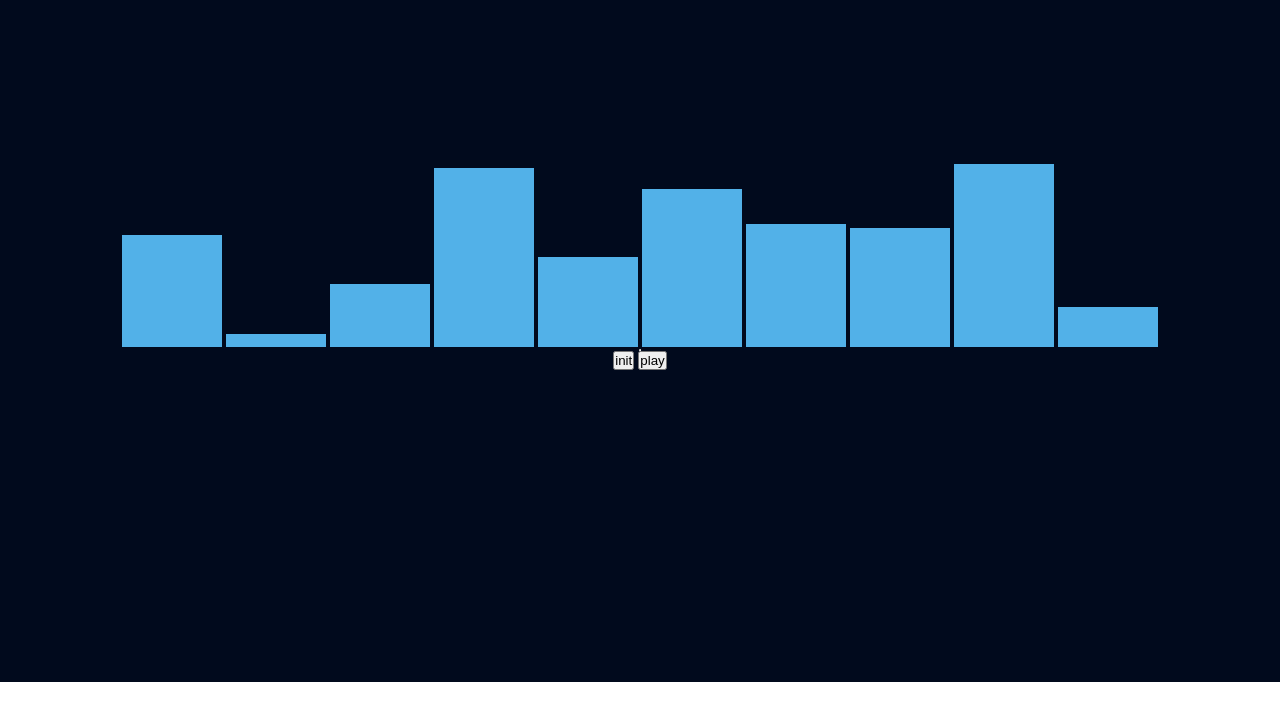
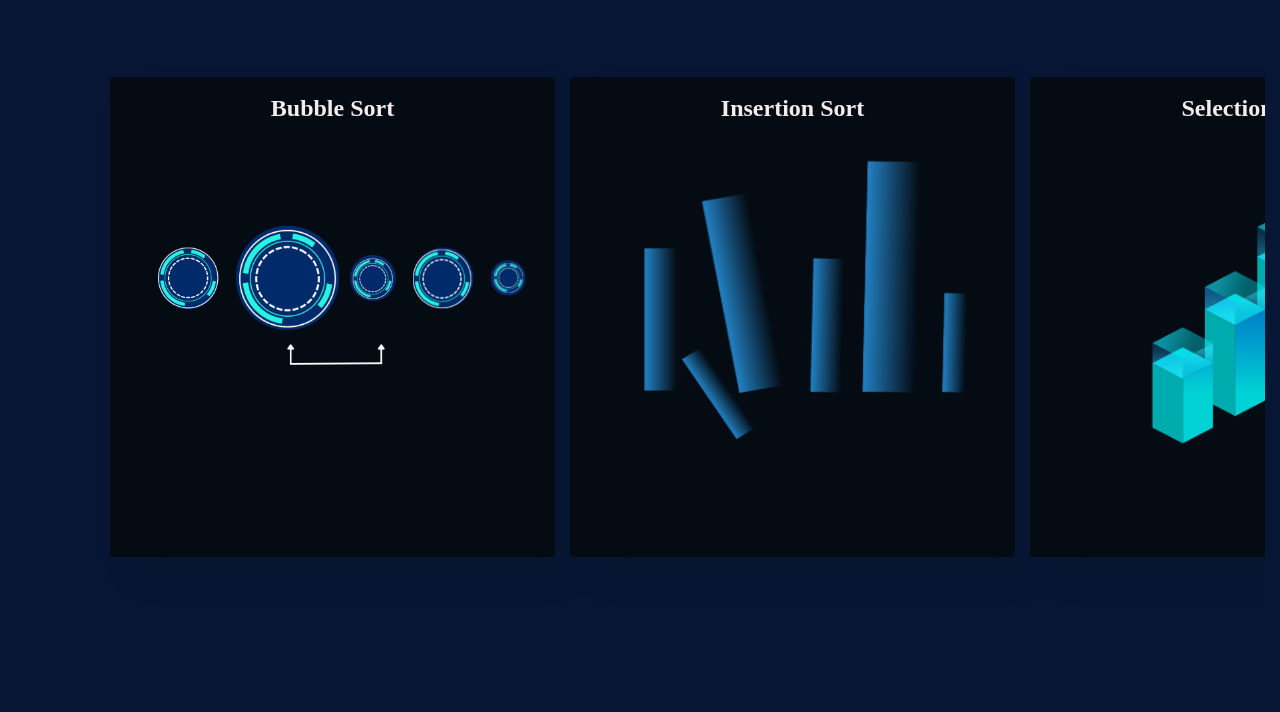
Before and after one commit to vaishnavi256/Sorting-Visualizer, a plain HTML site: page index.html in a window 1280 px wide. Shown: the part 118-830 px from the top of the page. Before the commit the page ends 800 px from the top, so only its background shows below. Drawn offline with Linux system fonts and the light colour scheme.

Commit message:
created landing page

```diff
--- a/index.html
+++ b/index.html
@@ -5,21 +5,24 @@
     <meta name="viewport" content="width=device-width, initial-scale=1.0">
     <link rel="stylesheet" href="style.css">
     <title>Sorting Visualizer</title>
-
 </head>
 <body>
     <div class="wrapper">
-        <h1>Sorting Visualizer</h1>
-        <div id="container"></div>
-
-        <hr>
-
-        <div>
-            <button onClick="init()">init</button>
-            <button onClick="play()">play</button>
+        <div class="head"><h1>SORTING VISUALIZER</h1></div>
+        <div  class="container">
+            <div class="div1">
+                <a href="/sorting visualizer/bubbleSort.html"><h2>Bubble Sort</h2></a>
+                <a href="sorting visualizer/bubbleSort.html"><img src="/img/bubbleSort.png" alt=""></a>
+            </div>
+            <div class="div1">
+                <a href="/sorting visualizer/insertionSort.html"><h2>Insertion Sort</h2></a>
+                <a href="/sorting visualizer/insertionSort.html"><img src="img/insertionSort.png" alt=""></a>
+            </div>
+            <div class="div1">
+                <a href="/sorting visualizer/selectionSort.html"><h2>Selection Sort</h2></a>
+                <a href="sorting visualizer/selectionSort.html"><img src="img/selectionSort.png" alt=""></a>
+            </div>
         </div>
-
-        <script src="script.js"></script>
     </div>
 </body>
 </html>
--- a/style.css
+++ b/style.css
@@ -3,33 +3,61 @@
     padding: 0;
     box-sizing: border-box;
 }
-
+body{
+    background-color: rgb(6, 22, 52) ;
+}
 .wrapper{
+    margin: 15px;
     height: 100vh;
-    overflow-x: hidden;
+    /* overflow-x: hidden; */
     overflow-y: auto;
 }
+h1{
+    font-size: 40px;
+}
+.head{
+    padding-top: 20px;
+    text-align: center;
+    height: 100px;
+    color: black;
+    background-color: #2484C6;
+}
+.container
+{
+    padding: 80px;
+    text-decoration: none;
+    color: aliceblue;
+    display: flex;
 
-h1{
-    color: white;
 }
-#container{
-    margin-top: 200px;
-    height: 200px;
-    display: flex;
-    align-items: flex-end;
+img{
+    height: 45vb;
+    width: 50vb;
+}
+.div1{
+    text-decoration: none;
+    width: 120vb;
+    height: 60vh;
+    background-color: #050B12;
+    margin-left: 15px;
+    text-align: center;
 }
 
-.wrapper{
-    background-color: rgb(1, 10, 29);
-    padding: 30px;
-    display: flex;
-    align-items: center;
-    flex-direction: column;
+a{
+    padding: 15px;
+    text-decoration: none;
+    color: rgb(244, 236, 236);
+
 }
 
-.bar{
-    width: 100px;
-    background-color: rgb(82, 177, 232);
-    margin: 2px;
+.div1{
+        text-align: center;
+        box-shadow: 20px 20px 44px rgba(0, 0, 0, 0.05);
+        border-radius: 4px;
+        transition: transform 0.5s;
+    }
+.div1:hover{
+    transform: translate(-3px);
+    box-shadow: 10px 10px 54px rgba(79, 191, 235, 0.2);
+    border: 3px solid rgb(2, 12, 25);
 }
```
